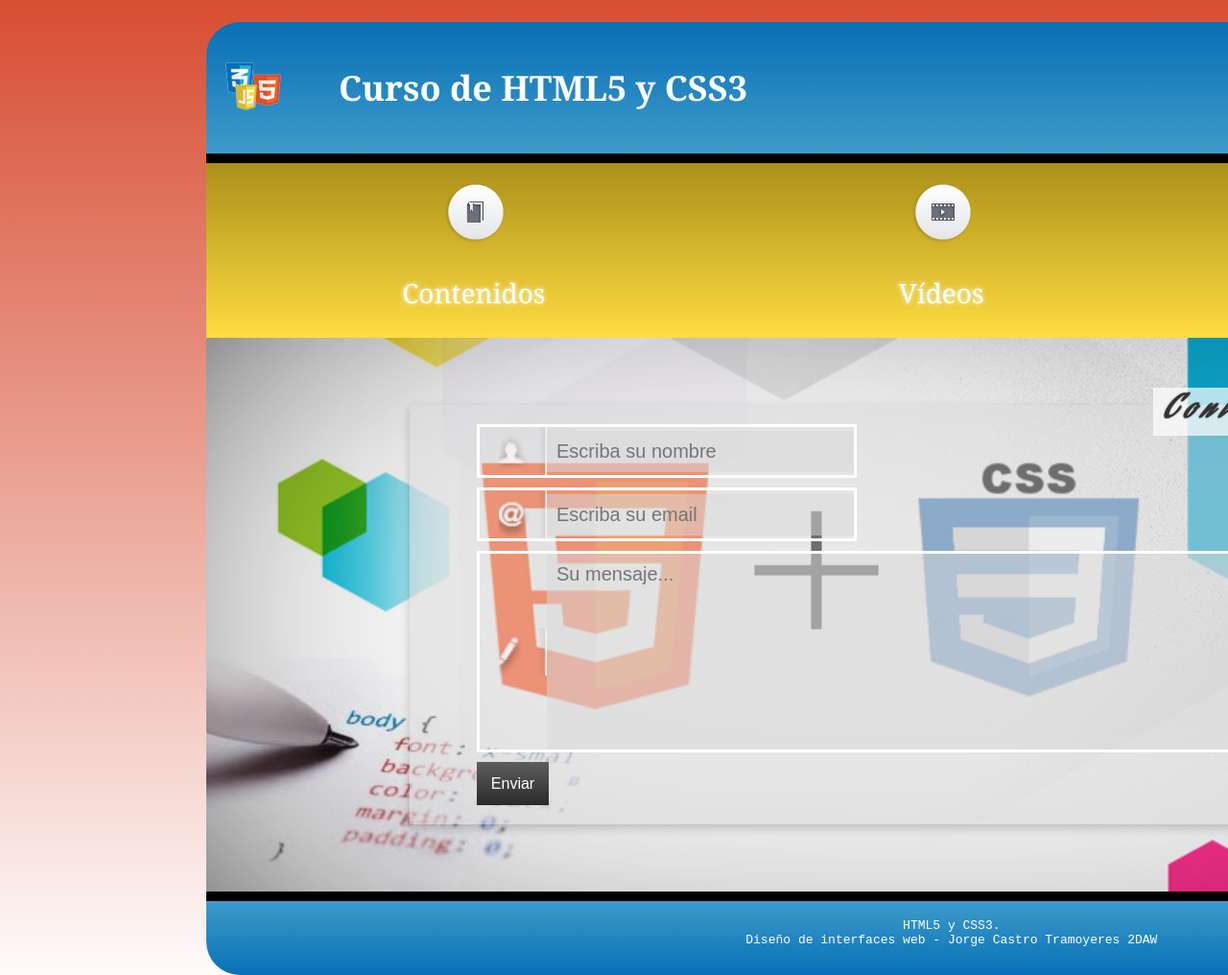
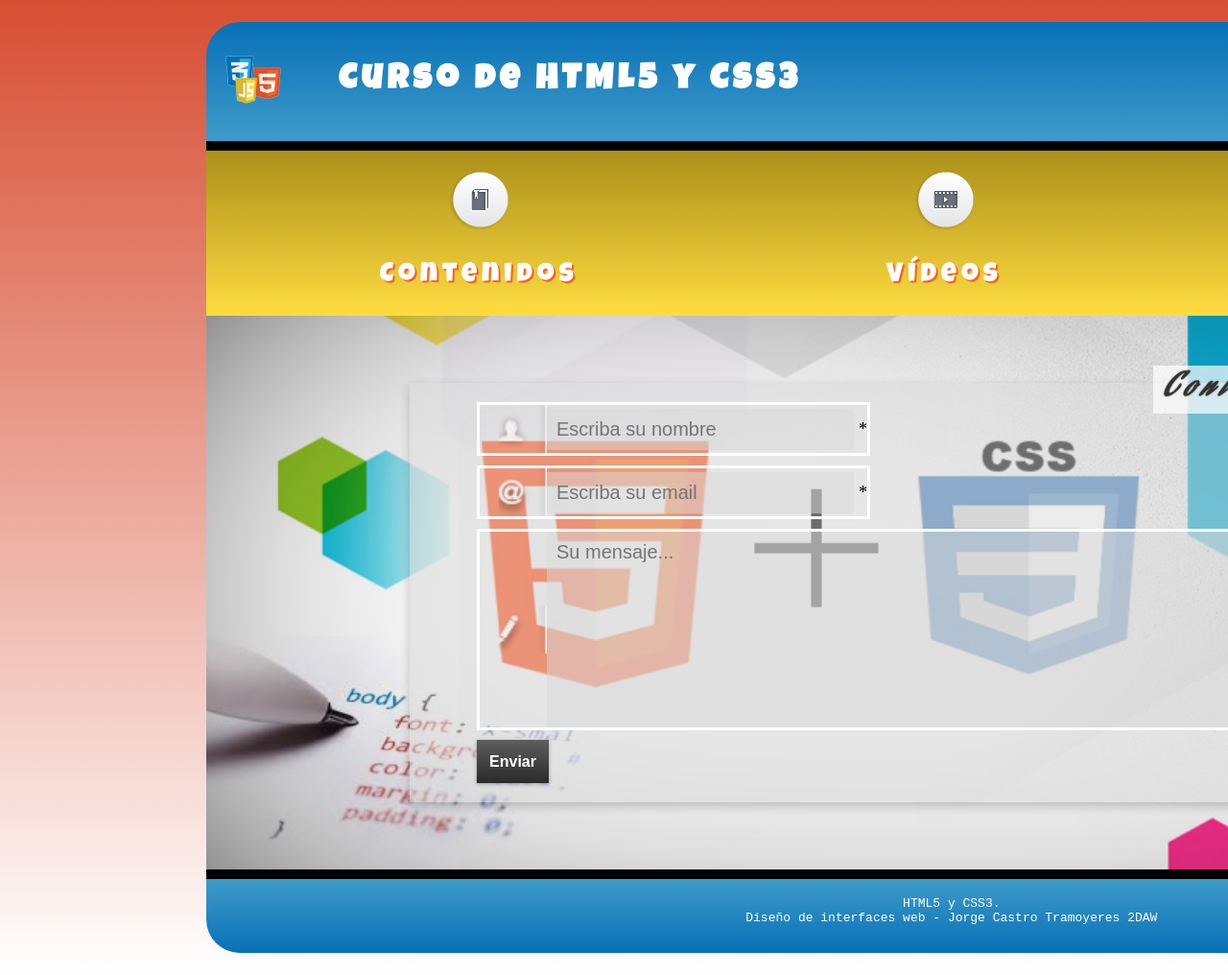
Before and after one commit to JorgeCsstro/DIW, a plain HTML site: page Practicas/Curso_HTM5_CSS/contacto.html in a window 1280 px wide. Shown: the top 1016 px of the page at 96% size. Drawn offline with Linux system fonts and the light colour scheme.

Commit message:
Curso HTML5: Acabado todo el apartado de Contacto y fuentes a los demás HTML (Act 3.10)

```diff
--- a/Practicas/Act 3.9 - Formularios/css/styles.css
+++ b/Practicas/Act 3.9 - Formularios/css/styles.css
@@ -34,7 +34,7 @@ form {
     background-size: 100%;
 }
 
-/*Pongo 2 backgrounds paara el titulo*/
+/*Pongo 2 backgrounds para el titulo*/
 h1{
     width: 100%;
     background:
--- a/Practicas/Curso_HTM5_CSS/contacto.html
+++ b/Practicas/Curso_HTM5_CSS/contacto.html
@@ -38,11 +38,19 @@
                 <h2 class="form-title">Contáctanos</h2>
                 <div class="form-group">
                     <img src="./img/icon-nombre.png" alt="Name-icon" class="form-img">
-                    <input type="text" id="name" name="name" placeholder="Escriba su nombre" required>
+                    <input type="text" id="name" name="name" placeholder="Escriba su nombre" list="name-options" required>
+                    <label></label>
+                    <datalist id="name-options">
+                        <option value="alex">
+                        <option value="juan">
+                        <option value="ana">
+                        <option value="pedro">
+                    </datalist>
                 </div>
                 <div class="form-group">
                     <img src="./img/icon-correo.png" alt="Email-icon" class="form-img">
                     <input type="email" id="email" name="email" placeholder="Escriba su email" required>
+                    <label></label>
                 </div>
                 <div class="form-group">
                     <img src="./img/icon-mensaje.png" alt="Message-icon" class="form-img">
--- a/Practicas/Curso_HTM5_CSS/css/stylesContacto.css
+++ b/Practicas/Curso_HTM5_CSS/css/stylesContacto.css
@@ -1,3 +1,13 @@
+@font-face {
+    font-family: "LuckiestGuy";
+    src: url("../fuentes/LuckiestGuy-Regular.ttf");
+}
+
+@font-face {
+    font-family: "Abel";
+    src: url("../fuentes/Abel-Regular.ttf");
+}
+
 @font-face {
     font-family: "Aguafina";
     src: url("../fuentes/AguafinaScript-Regular.ttf");
@@ -34,18 +44,22 @@ header {
     height: fit-content;
     background: linear-gradient(to top, #3e9bc9, #0870b7);
     border-bottom: solid 10px black;
-    border-radius: 35px 35px 0 0;
+    border-radius: 35px 35px 0px 0px;
 }
 
-header > * {
+header > *{
+
     padding: 20px;
+
 }
 
 header > h1 {
-    font-family: Cambria, Cochin, Georgia, Times, 'Times New Roman', serif;
+    font-family: LuckiestGuy;
+    letter-spacing: 5px;
     color: white;
     margin-left: 20px;
     font-size: 36px;
+
 }
 
 header > img {
@@ -55,7 +69,7 @@ header > img {
 
 /*------ MENUS ------*/
 
-body > nav {
+nav {
     display: flex;
     justify-content: space-around;
     width: 100%;
@@ -65,25 +79,28 @@ body > nav {
     position: relative;
 }
 
-nav img {
+nav img{
     margin-top: 20px;
 }
 
-ul {
+ul{
+
     margin: 0;
+
 }
 
 ul > p {
-    font-family: Cambria, Cochin, Georgia, Times, 'Times New Roman', serif;
+    font-family: LuckiestGuy;
+    letter-spacing: 5px;
     font-size: 28px;
     width: fit-content;
     color: white;
-    text-shadow: 0 0 5px white;
+    text-shadow: 2px 2px #f06529;
     transition: text-shadow 0.5s ease;
 }
 
 ul > p:hover {
-    text-shadow: 2px 2px 0 red;
+    text-shadow: 0px 0px 5px #ff7e42;
 }
 
 /*--- SUBMENU VIDEO ---*/
@@ -104,7 +121,8 @@ ul > p:hover {
     z-index: 10;
 }
 
-/* Triangle */
+
+/* Triangulo */
 .submenuVid::before {
     content: "";
     position: absolute;
@@ -124,7 +142,7 @@ ul > p:hover {
     background-color: #f06529;
 }
 
-.submenuVid li:hover {
+.submenuVid li:hover{
     background-color: #ff7e42;
 }
 
@@ -195,6 +213,21 @@ textarea {
     width: 800px;
 }
 
+input:required + label::after {
+    content: '*';
+    color: rgb(0, 0, 0);
+    margin-left: 5px;
+    font-size: 18px;
+}
+
+input:focus:invalid {
+    background: url('../img/invalid.png') no-repeat 100% center;
+}
+
+input:focus:valid {
+    background: url('../img/valid.png') no-repeat 100% center;
+}
+
 .form-img {
     width: 50px;
     height: 50px;
@@ -203,18 +236,21 @@ textarea {
 }
 
 .form button {
+    width: 75px;
+    height: 45px;
     background: linear-gradient(to bottom, #5e5e5e, #2a2a2a);
     color: white;
     border: 0;
     font-size: 16px;
     cursor: pointer;
-    transition: background-color 0.3s ease;
-    width: 75px;
-    height: 45px;
+    transition: box-shadow 0.4s ease-in;
+    box-shadow: 0px 1px 4px rgba(0, 0, 0, 0.3);
+    font-weight: bold;
 }
 
 .form button:hover {
     background: linear-gradient(to bottom, #2a2a2a, #5e5e5e);
+    box-shadow: inset 0px 0px 40px rgba(0, 0, 0, 0.1);
 }
 
 /*------ FOOTER ------*/
--- a/Practicas/Curso_HTM5_CSS/css/stylesVideos.css
+++ b/Practicas/Curso_HTM5_CSS/css/stylesVideos.css
@@ -1,3 +1,18 @@
+@font-face {
+    font-family: "LuckiestGuy";
+    src: url("../fuentes/LuckiestGuy-Regular.ttf");
+}
+
+@font-face {
+    font-family: "Abel";
+    src: url("../fuentes/Abel-Regular.ttf");
+}
+
+@font-face {
+    font-family: "Aguafina";
+    src: url("../fuentes/AguafinaScript-Regular.ttf");
+}
+
 body {
     height: fit-content;
     width: 1500px;
@@ -28,18 +43,22 @@ header {
     height: fit-content;
     background: linear-gradient(to top, #3e9bc9, #0870b7);
     border-bottom: solid 10px black;
-    border-radius: 35px 35px 0 0;
+    border-radius: 35px 35px 0px 0px;
 }
 
-header > * {
+header > *{
+
     padding: 20px;
+
 }
 
 header > h1 {
-    font-family: Cambria, Cochin, Georgia, Times, 'Times New Roman', serif;
+    font-family: LuckiestGuy;
+    letter-spacing: 5px;
     color: white;
     margin-left: 20px;
     font-size: 36px;
+
 }
 
 header > img {
@@ -59,25 +78,28 @@ body > nav {
     position: relative;
 }
 
-nav img {
+nav img{
     margin-top: 20px;
 }
 
-ul {
+ul{
+
     margin: 0;
+
 }
 
 ul > p {
-    font-family: Cambria, Cochin, Georgia, Times, 'Times New Roman', serif;
+    font-family: LuckiestGuy;
+    letter-spacing: 5px;
     font-size: 28px;
     width: fit-content;
     color: white;
-    text-shadow: 0 0 5px white;
+    text-shadow: 2px 2px #f06529;
     transition: text-shadow 0.5s ease;
 }
 
 ul > p:hover {
-    text-shadow: 2px 2px 0 red;
+    text-shadow: 0px 0px 5px #ff7e42;
 }
 
 /*--- SUBMENU VIDEO ---*/
```
